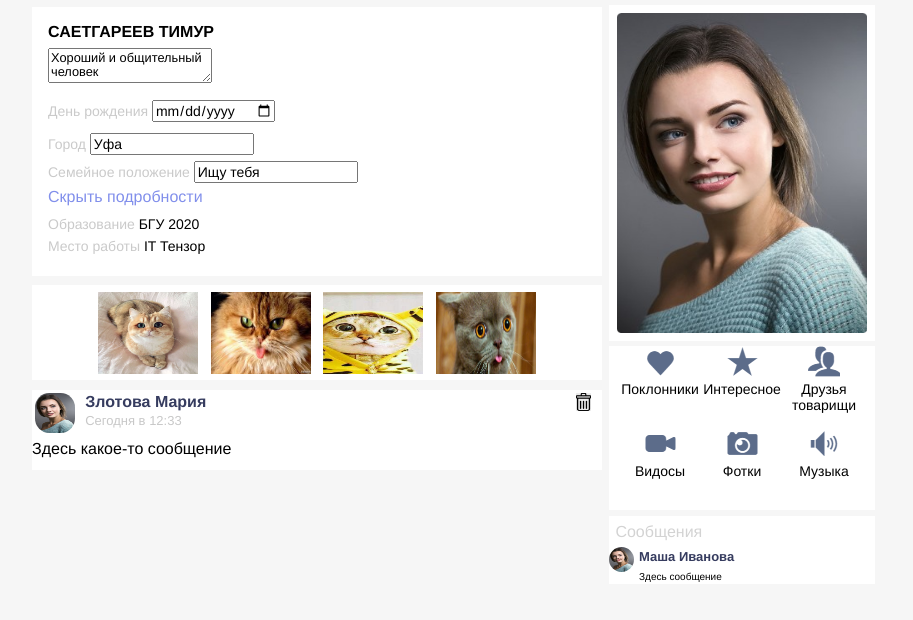
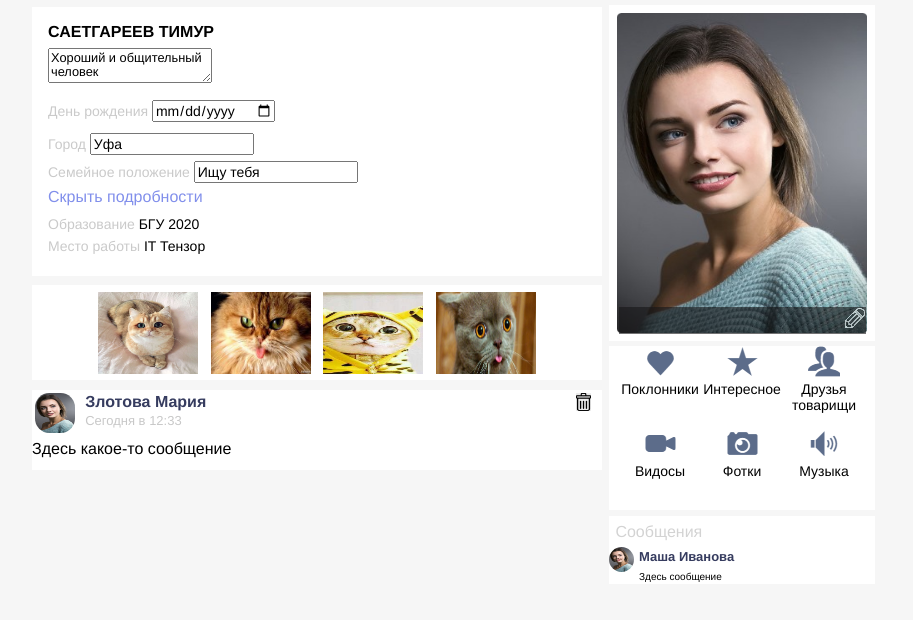
Before and after one commit to timursaet/Social-network, a website: page edit_profile.html in a window 1280 px wide. Shown: the part 32-652 px from the top of the page, without its empty margins (183-1096 px from the left). Drawn offline with Linux system fonts and the light colour scheme.

Commit message:
edit edit person

```diff
--- a/css/style.css
+++ b/css/style.css
@@ -46,6 +46,15 @@ body {
     grid-template-columns: 1fr 280px;
     grid-template-areas:
         "content sideBar";
+}
+
+.wrapper__header_save {
+    justify-self: end;
+    color: #bd4664;
+}
+
+a {
+    text-decoration: none;
 }
 
 .content__data {
@@ -180,11 +189,26 @@ body {
     padding: 0.5em;
 }
 
-.side-Bar_avatar {
+.side-Bar__avatar {
+    position: relative;
+}
+
+.side-Bar__avatar_avatar {
     width: 250px;
     height: 320px;
     padding: 0.5em;
     background: white;
+}
+
+.side-Bar__avatar_edit {
+    display: block;
+    background:#171718;
+    opacity: 0.6;
+    text-align: end;
+    width:247px;
+    position: absolute;
+    bottom: 12px;
+    right: 9px;
 }
 
 .side-Bar__link {
@@ -243,12 +267,3 @@ body {
     grid-area: mesmes;
     font-size: 10px;
 }
-
-.wrapper__header_save {
-    justify-self: end;
-    color: #bd4664;
-}
-
-a {
-    text-decoration: none;
-}
--- a/edit_profile.html
+++ b/edit_profile.html
@@ -89,7 +89,10 @@
                 <div class="content__side-Bar side-Bar">
 
                     <div class="side-Bar__avatar">
-                        <img src="img/photos/user_photo.png" class="side-Bar_avatar" title="Аватар пользователя">
+                        <img src="img/photos/user_photo.png" class="side-Bar__avatar_avatar" title="Аватар пользователя">
+                        <div class="side-Bar__avatar_edit">
+                            <img src="img/pen.png">
+                        </div>
                     </div>
 
                     <div class="side-Bar__link">
```
Also changed, not shown: index.html (+1 -1 lines), package.json (added, +23 -0 lines).
